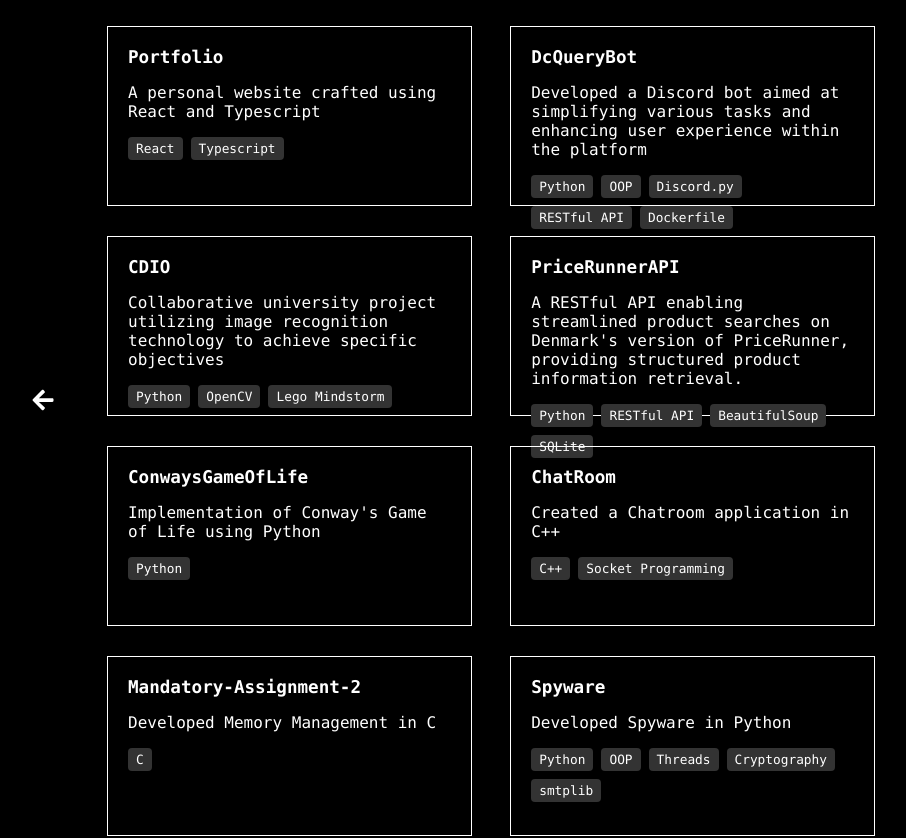
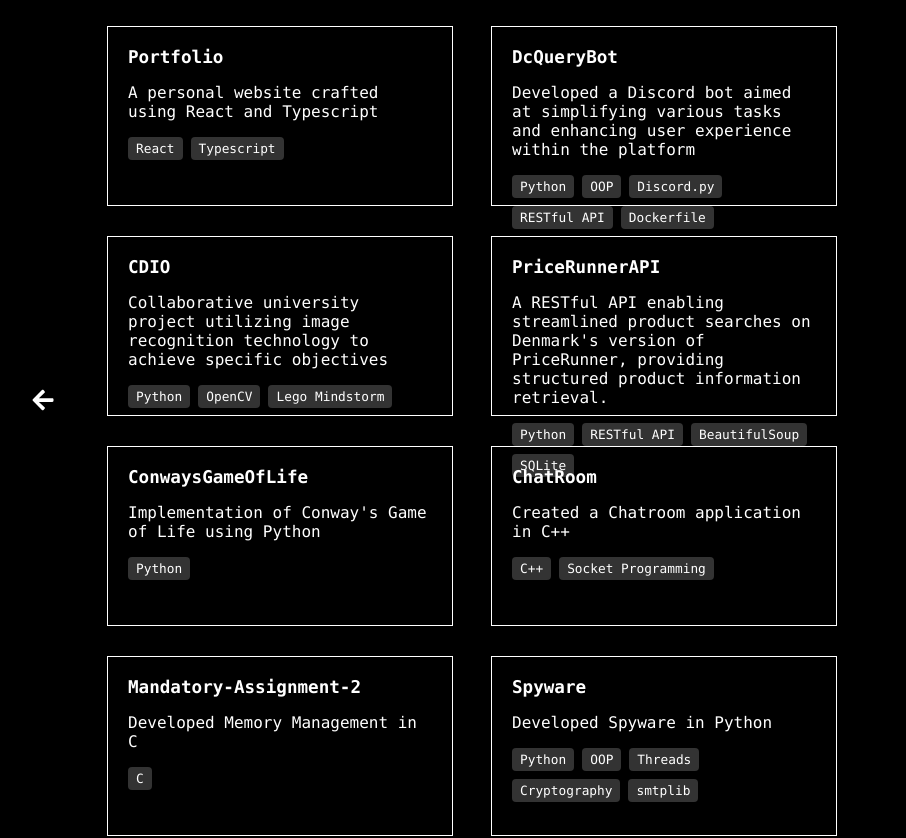
Before and after one commit to DenizIsikli/Portfolio, a React (Create React App) app: page /project in a window 1280 px wide. Shown: the top 838 px of the page, without its empty margins (149-1055 px from the left). Built offline with nearby package versions, Linux system fonts and the light colour scheme.

Commit message:
Animation

```diff
--- a/package.json
+++ b/package.json
@@ -14,7 +14,8 @@
     "react-dom": "^18.2.0",
     "react-icons": "^4.12.0",
     "react-router-dom": "^6.18.0",
-    "react-scripts": "^5.0.1",
+    "react-scripts": "^3.0.1",
+    "react-spring": "^9.7.3",
     "typescript": "^4.9.5",
     "web-vitals": "^2.1.4"
   },
--- a/src/components/project/project.css
+++ b/src/components/project/project.css
@@ -49,11 +49,34 @@
 }
 
 .project-group li {
+    position: relative;
     margin-right: 5%;
 }
 
-.project-group li:last-child {
-    margin-right: 0;
+.project-group li:hover::before,
+.project-group li:hover::after {
+  content: '';
+  position: absolute;
+  width: 2px;
+  height: 2px;
+  background-color: #fff; /* Star color */
+  opacity: 0;
+  animation: sparkle 1s infinite linear; /* Apply sparkle animation */
+}
+
+@keyframes sparkle {
+  0% {
+    opacity: 0; /* Stars are initially invisible */
+    transform: translateY(-50%); /* Start above the li element */
+  }
+  50% {
+    opacity: 1; /* Stars start appearing */
+    transform: translateY(50%); /* Move down */
+  }
+  100% {
+    opacity: 0; /* Stars fade out */
+    transform: translateY(150%); /* Disappear below the li element */
+}
 }
 
 .project-section ul {
--- a/src/components/project/project.tsx
+++ b/src/components/project/project.tsx
@@ -1,9 +1,31 @@
-import React from 'react';
+import React, { useState } from 'react';
+import { useSpring, animated } from 'react-spring';
 import './project.css';
 import { FaArrowLeft } from 'react-icons/fa';
 import { Link } from 'react-router-dom';
 
 const Project: React.FC = () => {
+    const [showStars, setShowStars] = useState(false);
+
+    const starStyles = {
+        position: 'absolute',
+        top: '50%',
+        left: '50%',
+        width: '2px',
+        height: '2px',
+        backgroundColor: '#fff',
+      };
+
+      const starAnimation = useSpring({
+        opacity: showStars ? 1 : 0,
+        from: { opacity: 0 },
+        config: { duration: 1000 },
+      });
+
+    const showStarsHandler = () => {
+        setShowStars(true);
+    }
+
     return (
     <div className='project'>
         <span>
@@ -14,13 +36,24 @@
         <section className="project-section">
             <ul>
                 <div className="project-group">
-                    <li>
+                    <li onMouseEnter={showStarsHandler} onMouseLeave={() => setShowStars(false)} style={{
+                        position: 'relative',
+                        overflow: 'hidden',}}
+                    >
                         <a href="https://github.com/DenizIsikli/Portfolio">Portfolio</a>
                         <p>A personal website crafted using React and Typescript</p>
                         <div className='tags'>
                             <span className='tag'>React</span>
                             <span className='tag'>Typescript</span>
                         </div>
+                        {showStars && (
+                            <animated.div
+                            style={{
+                                ...starAnimation,
+                                ...starStyles
+                             }}
+                            />
+                        )}
                     </li>
                     <li>
                         <a href="https://github.com/DenizIsikli/DcQueryBot">DcQueryBot</a>
```
Also changed, not shown: 1 other file (tests, documents, lock files or other folders).
